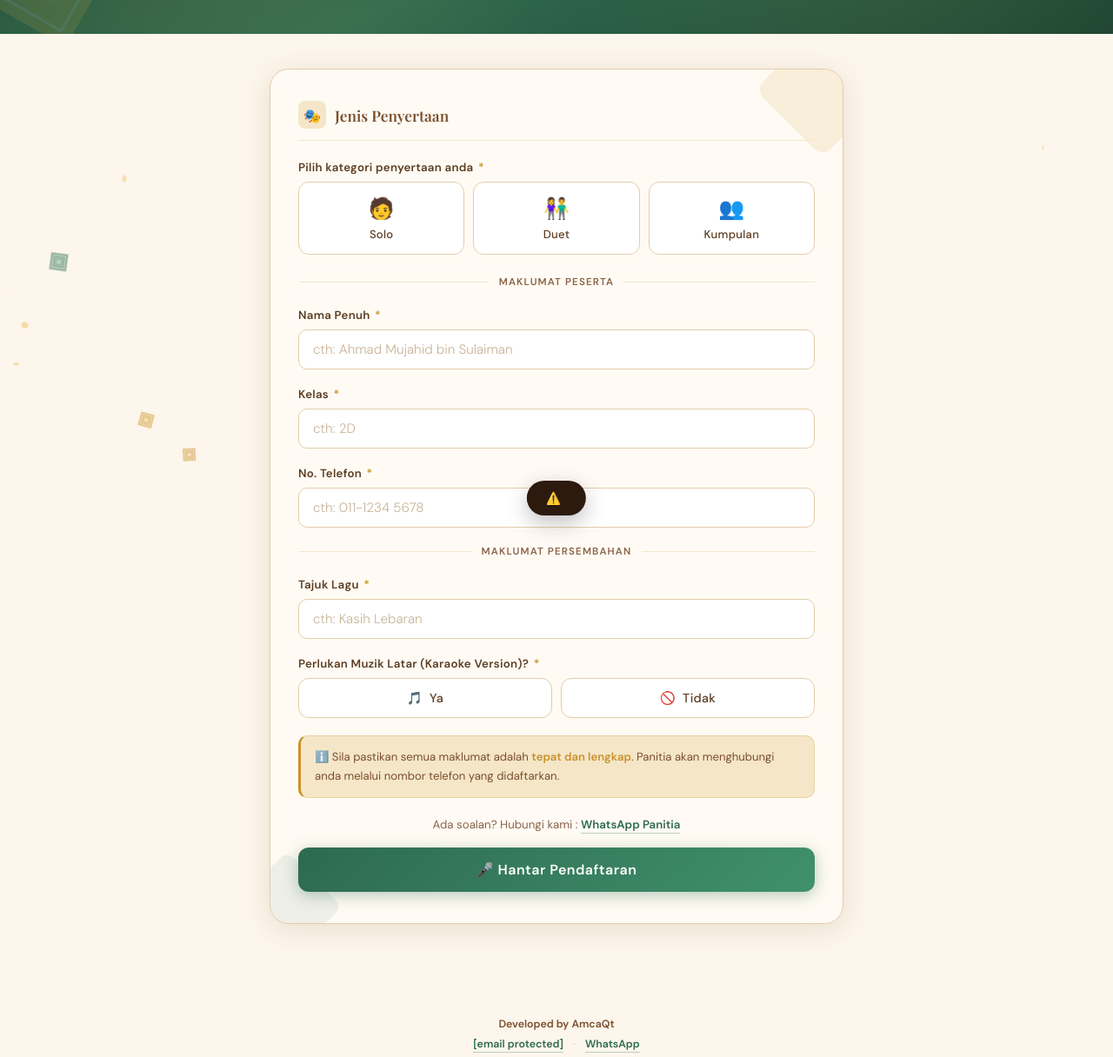
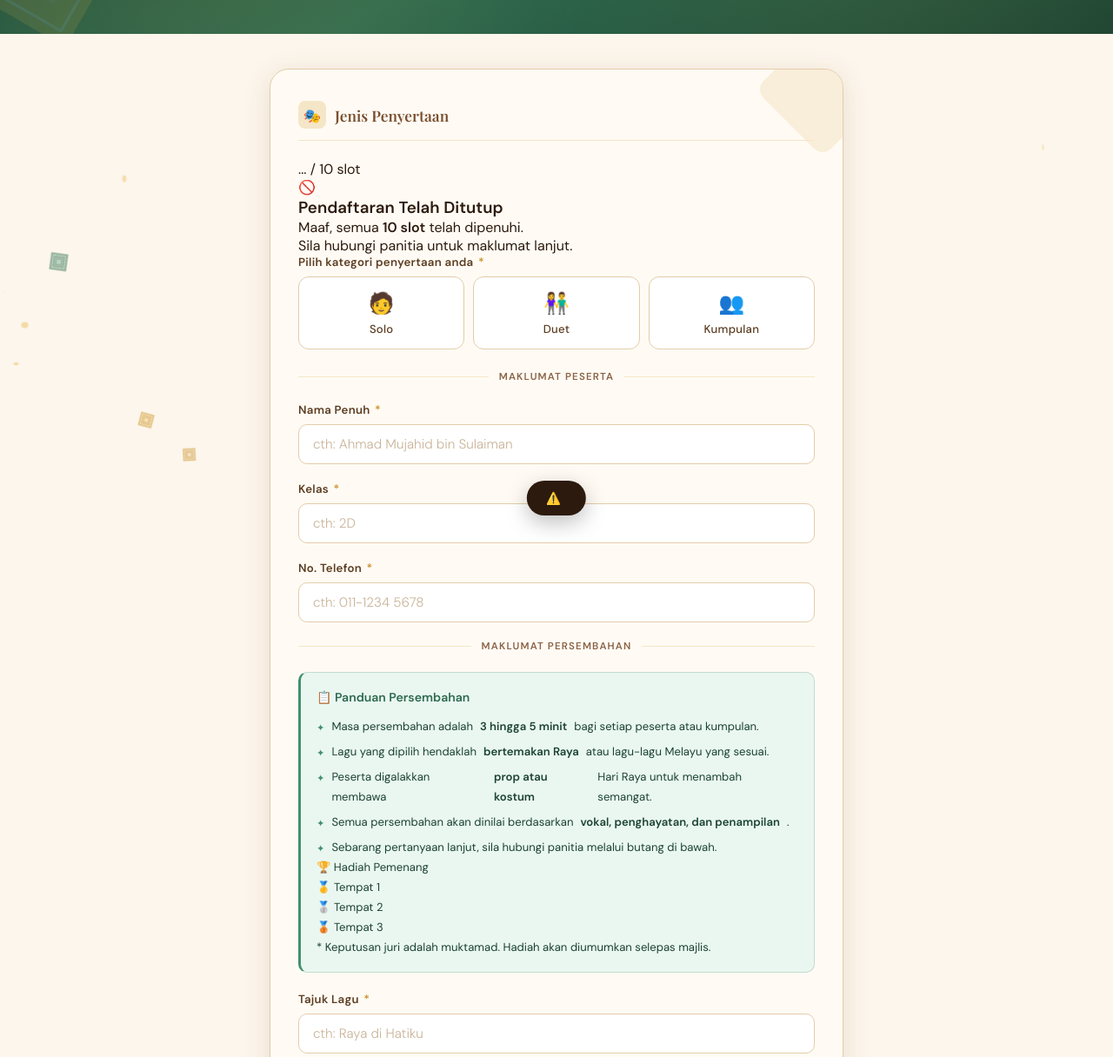
Before and after one commit to AmcaQt/karok-raya, a plain HTML site: page index.html in a window 1280 px wide. Shown: the part 259-1475 px from the top of the page at 87% size. Drawn offline with nearby package versions, Linux system fonts and the light colour scheme.

Commit message:
Update index.html

```diff
--- a/index.html
+++ b/index.html
@@ -6,8 +6,8 @@
   <title>Pendaftaran Karaoke Raya</title>
   <link rel="preconnect" href="https://fonts.googleapis.com" />
   <link rel="preconnect" href="https://fonts.gstatic.com" crossorigin />
-  <link rel="stylesheet" href="assets/styles.css">
   <link href="https://fonts.googleapis.com/css2?family=Playfair+Display:wght@600;700&family=DM+Sans:wght@300;400;500;600&display=swap" rel="stylesheet" />
+  <link rel="stylesheet" href="assets/styles.css" />
 </head>
 <body>
 
@@ -46,6 +46,19 @@
       Jenis Penyertaan
     </div>
 
+    <!-- Slot Counter -->
+    <div class="slot-bar" id="slotBar">
+      <div class="slot-track"><div class="slot-fill" id="slotFill" style="width:0%"></div></div>
+      <div class="slot-label" id="slotLabel"><span id="slotUsed">...</span> / 10 slot</div>
+    </div>
+
+    <!-- Full Banner -->
+    <div class="full-banner" id="fullBanner">
+      <div class="fb-emoji">🚫</div>
+      <h3>Pendaftaran Telah Ditutup</h3>
+      <p>Maaf, semua <strong>10 slot</strong> telah dipenuhi.<br/>Sila hubungi panitia untuk maklumat lanjut.</p>
+    </div>
+
     <div class="field">
       <label>Pilih kategori penyertaan anda <span class="req">*</span></label>
       <div class="tiles">
@@ -67,7 +80,7 @@
     <div class="cond" id="condKump">
       <div class="field">
         <label for="namaKump">Nama Kumpulan <span class="req">*</span></label>
-        <input type="text" id="namaKump" placeholder="cth: Muja Band On Tops"/>
+        <input type="text" id="namaKump" placeholder="cth: Muja Band On Top"/>
       </div>
     </div>
 
@@ -78,7 +91,7 @@
       </div>
       <div class="field">
         <label for="kelasPasangan">Kelas Partner <span class="req">*</span></label>
-        <input type="text" id="kelasPasangan" placeholder="cth: 2D "/>
+        <input type="text" id="kelasPasangan" placeholder="cth: 2D"/>
       </div>
     </div>
 
@@ -91,7 +104,7 @@
 
     <div class="field">
       <label for="kelas">Kelas <span class="req">*</span></label>
-      <input type="text" id="kelas" placeholder="cth: 2D "/>
+      <input type="text" id="kelas" placeholder="cth: 2D"/>
     </div>
 
     <div class="field">
@@ -101,8 +114,7 @@
 
     <div class="divider">Maklumat Persembahan</div>
 
-    <!-- ── NEW: Persembahan Info Block ── -->
-    <!-- <div class="info-box-green">
+    <div class="info-box-green">
       <div class="ib-title">📋 Panduan Persembahan</div>
       <ul>
         <li>Masa persembahan adalah <strong>3 hingga 5 minit</strong> bagi setiap peserta atau kumpulan.</li>
@@ -111,11 +123,30 @@
         <li>Semua persembahan akan dinilai berdasarkan <strong>vokal, penghayatan, dan penampilan</strong>.</li>
         <li>Sebarang pertanyaan lanjut, sila hubungi panitia melalui butang di bawah.</li>
       </ul>
-    </div> -->
+
+      <div class="winner-disclaimer">
+        <div class="wd-title">&#127942; Hadiah Pemenang</div>
+        <div class="wd-podium">
+          <div class="wd-place gold">
+            <span class="wd-medal">&#129351;</span>
+            <span class="wd-rank">Tempat 1</span>
+          </div>
+          <div class="wd-place silver">
+            <span class="wd-medal">&#129352;</span>
+            <span class="wd-rank">Tempat 2</span>
+          </div>
+          <div class="wd-place bronze">
+            <span class="wd-medal">&#129353;</span>
+            <span class="wd-rank">Tempat 3</span>
+          </div>
+        </div>
+        <p class="wd-note">* Keputusan juri adalah muktamad. Hadiah akan diumumkan selepas majlis.</p>
+      </div>
+    </div>
 
     <div class="field">
       <label for="tajukLagu">Tajuk Lagu <span class="req">*</span></label>
-      <input type="text" id="tajukLagu" placeholder="cth: Kasih Lebaran"/>
+      <input type="text" id="tajukLagu" placeholder="cth: Raya di Hatiku"/>
     </div>
 
     <div class="field">
@@ -137,10 +168,9 @@
       Panitia akan menghubungi anda melalui nombor telefon yang didaftarkan.
     </div>
 
-    <!-- ── NEW: Contact link above submit ── -->
     <div class="contact-row">
-      Ada soalan? Hubungi kami :
-      <a href="https://wa.me/60103539705" target="_blank" rel="noopener">WhatsApp Panitia</a>
+      Ada soalan? Hubungi kami di :
+      <a href="https://wa.me/60103539705" target="_blank" rel="noopener">WhatsApp</a>
     </div>
 
     <button class="btn-submit" id="btnSubmit" onclick="handleSubmit()">
@@ -155,9 +185,7 @@
 <footer>
   <div class="footer-dev">Developed by AmcaQt</div>
   <div class="footer-contact">
-    <a href="/cdn-cgi/l/email-protection#e889858b89999ca88f85898184c68b8785"><span class="__cf_email__" data-cfemail="9efff3fdffefeadef9f3fff7f2b0fdf1f3">[email&#160;protected]</span></a>
-    <span class="footer-sep">·</span>
-    <a href="https://wa.me/60111234567" target="_blank" rel="noopener">WhatsApp</a>
+    <a href="https://wa.me/60103539705" target="_blank" rel="noopener">WhatsApp</a>
   </div>
   <div style="margin-top:6px;">&copy; 2025 Karaoke Raya &mdash; Semua Hak Terpelihara</div>
 </footer>
@@ -165,7 +193,6 @@
 <!-- ─── SUCCESS POPUP ─── -->
 <div class="popup-overlay" id="popup">
   <div class="popup-box">
-
     <div class="popup-mascot">
       <svg viewBox="0 0 140 140" xmlns="http://www.w3.org/2000/svg">
         <ellipse cx="70" cy="132" rx="30" ry="7" fill="rgba(0,0,0,0.08)"/>
@@ -194,12 +221,10 @@
         <text x="112" y="38" text-anchor="middle" font-family="DM Sans, sans-serif" font-size="9" font-weight="700" fill="#2c1a0e">Tahniah! 🎉</text>
       </svg>
     </div>
-
     <div class="confetti-row">🎊 🌙 ✨ 🌙 🎊</div>
     <h2>Pendaftaran Berjaya!</h2>
     <div class="popup-badge" id="popupBadge"></div>
-    <p>Terima kasih kerana mendaftar.<br/>Kami akan menghubungi anda tidak lama lagi.<br/>Selamat Hari Raya Aidilfitri! 🌙</p>
-
+    <p>Terima kasih kerana mendaftar.<br/>Kami akan menghubungi anda tidak lama lagi.<br/>Selamat Hari Raya Aidilfitri! �
     <button class="btn-ok" onclick="closePopup()">✅ Tutup</button>
   </div>
 </div>
@@ -207,7 +232,6 @@
 <!-- ─── TOAST ─── -->
 <div class="toast" id="toast">⚠️ <span id="toastMsg"></span></div>
 
-<script data-cfasync="false" src="/cdn-cgi/scripts/5c5dd728/cloudflare-static/email-decode.min.js"></script>
 <script src="assets/script.js"></script>
 </body>
 </html>
```
